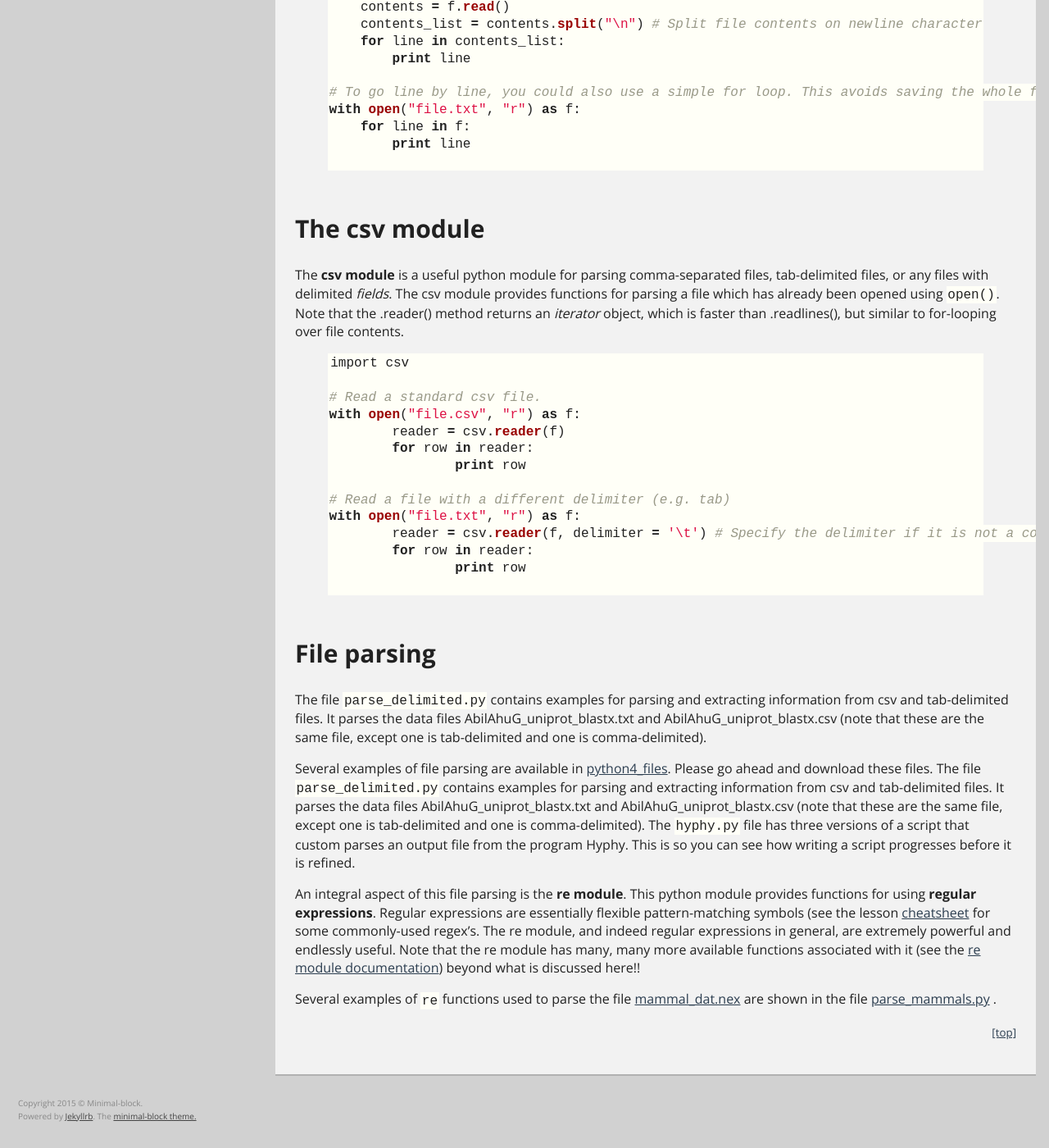
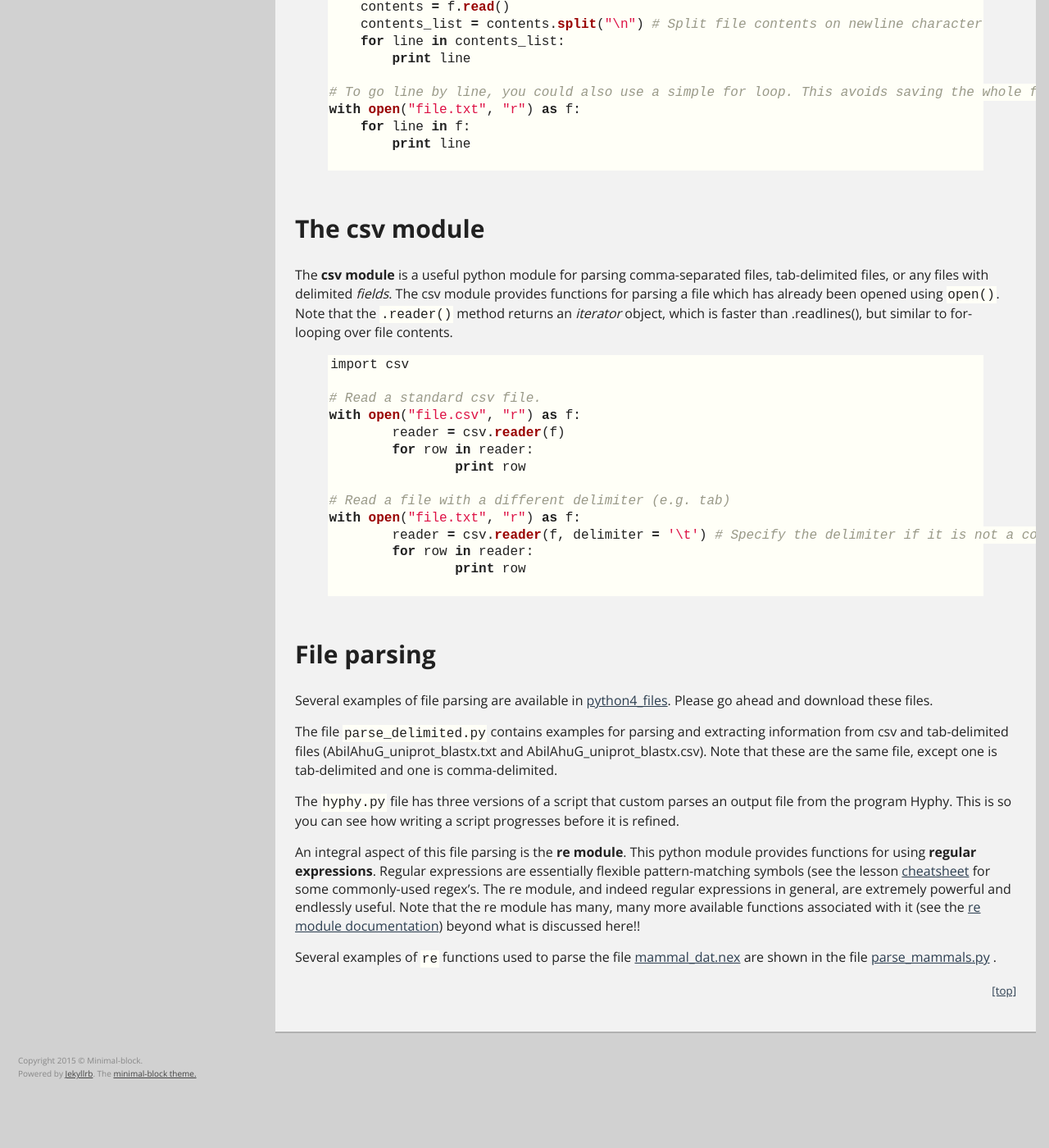
Before and after one commit to CCBBatUT/Biocomputing_Spring2016, a Jekyll site: the page built from _posts/2016-02-24-python4_fileIO.md, in a window 1280 px wide and 1400 px high, scrolled down 1811 px. Shown: the whole window at 82% size. Built offline with Jekyll 4.4.1, drawn with Linux system fonts in a browser that asks for light colours; after the commit the page ends 3159 px from its top, so only the background shows below that.

Commit message:
python 4 lesson revised

```diff
--- a/_posts/2016-02-24-python4_fileIO.md
+++ b/_posts/2016-02-24-python4_fileIO.md
@@ -85,7 +85,7 @@ with open("file.txt", "r") as f:
 
 ## The csv module
 
-The **csv module** is a useful python module for parsing comma-separated files, tab-delimited files, or any files with delimited *fields*. The csv module provides functions for parsing a file which has already been opened using `open()`. Note that the .reader() method returns an *iterator* object, which is faster than .readlines(), but similar to for-looping over file contents.
+The **csv module** is a useful python module for parsing comma-separated files, tab-delimited files, or any files with delimited *fields*. The csv module provides functions for parsing a file which has already been opened using `open()`. Note that the `.reader()` method returns an *iterator* object, which is faster than .readlines(), but similar to for-looping over file contents.
 
 {% highlight python %}
 import csv
@@ -106,10 +106,10 @@ with open("file.txt", "r") as f:
 
 ## File parsing
 
-The file `parse_delimited.py` contains examples for parsing and extracting information from csv and tab-delimited files. It parses the data files AbilAhuG_uniprot_blastx.txt and AbilAhuG_uniprot_blastx.csv (note that these are the same file, except one is tab-delimited and one is comma-delimited).
+Several examples of file parsing are available in [python4_files](python4_files/). Please go ahead and download these files.
 
-Several examples of file parsing are available in [python4_files](python4_files/). Please go ahead and download these files.
-The file `parse_delimited.py` contains examples for parsing and extracting information from csv and tab-delimited files. It parses the data files AbilAhuG_uniprot_blastx.txt and AbilAhuG_uniprot_blastx.csv (note that these are the same file, except one is tab-delimited and one is comma-delimited).
+The file `parse_delimited.py` contains examples for parsing and extracting information from csv and tab-delimited files (AbilAhuG_uniprot_blastx.txt and AbilAhuG_uniprot_blastx.csv). Note that these are the same file, except one is tab-delimited and one is comma-delimited.
+
 The `hyphy.py` file has three versions of a script that custom parses an output file from the program Hyphy. This is so you can see how writing a script progresses before it is refined.
 
 An integral aspect of this file parsing is the **re module**. This python module provides functions for using **regular expressions**. Regular expressions are essentially flexible pattern-matching symbols (see the lesson [cheatsheet](../../Cheatsheets/Cheatsheet_Python4.md) for some commonly-used regex's. The re module, and indeed regular expressions in general, are extremely powerful and endlessly useful. Note that the re module has many, many more available functions associated with it (see the [re module documentation](https://docs.python.org/2/library/re.html)) beyond what is discussed here!!
```
